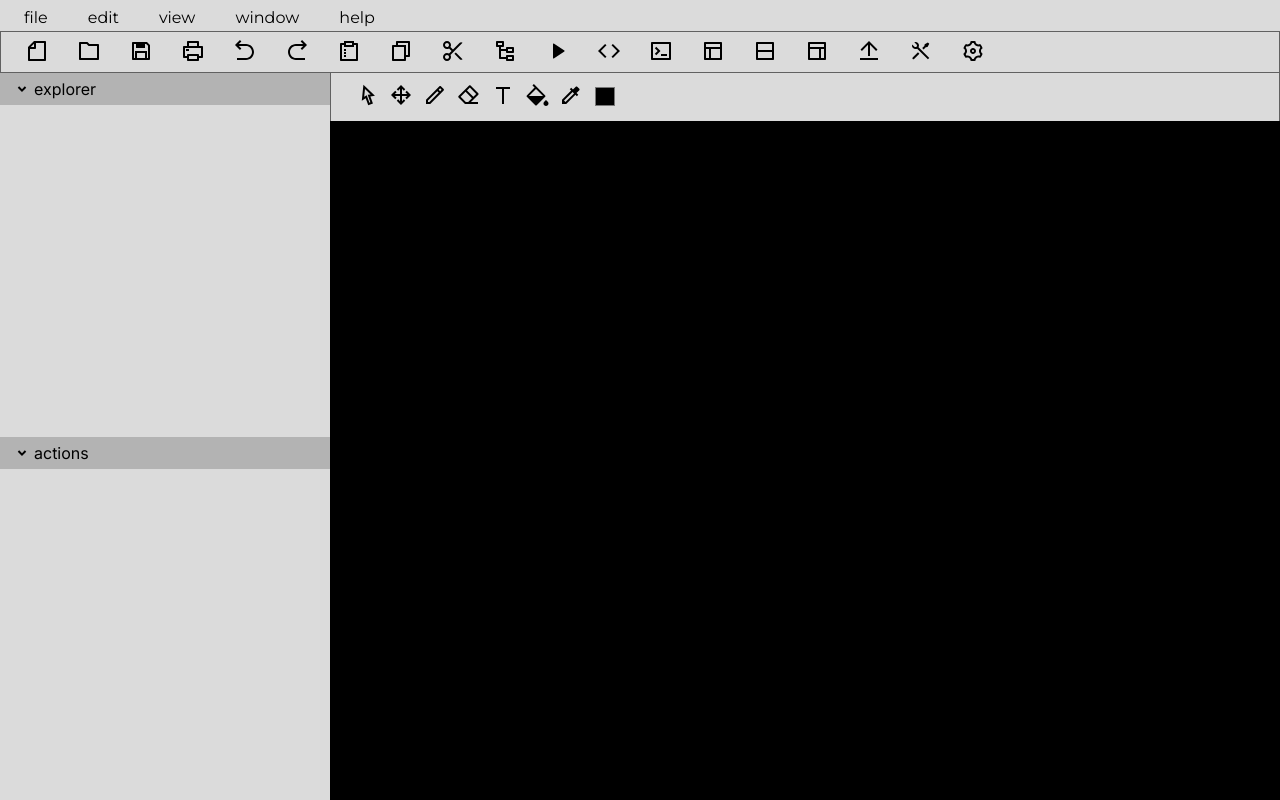
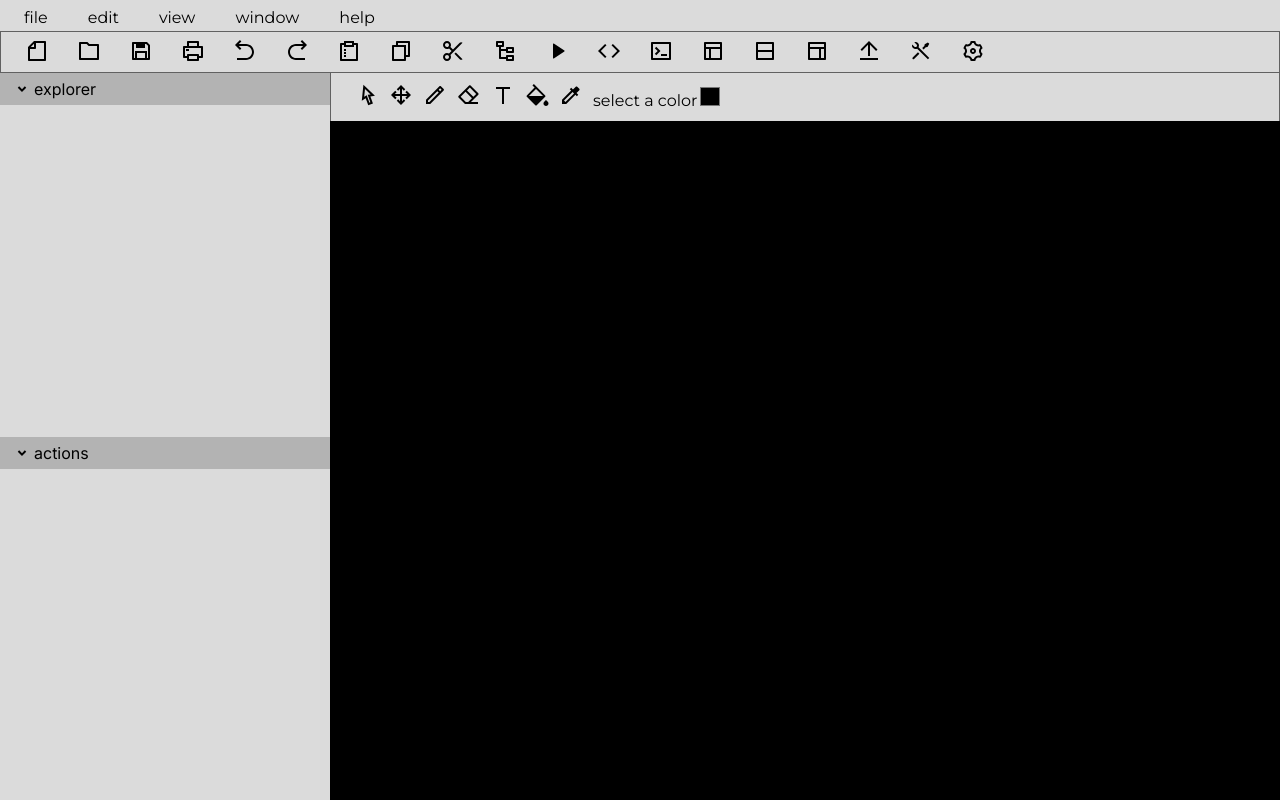
Before and after one commit to Kelthon/dsv, a React (Vite) app: page / in a window 1280 px wide. Built offline with nearby package versions, Linux system fonts and the light colour scheme.

Commit message:
fix: added label to input

```diff
--- a/src/components/ContextToolBar/ContextToolBar.tsx
+++ b/src/components/ContextToolBar/ContextToolBar.tsx
@@ -49,6 +49,7 @@ export default function ContextToolBar(): JSX.Element {
           </button>
         </li>
         <li>
+          <label htmlFor="color-pick">select a color</label>
           <input type="color" name="color-pick" id="color-pick" />
         </li>
       </ul>
```
